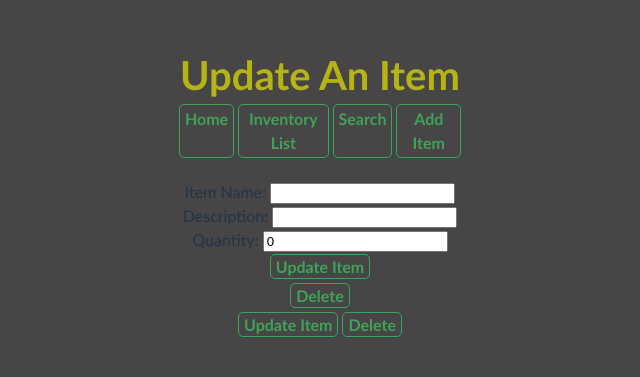
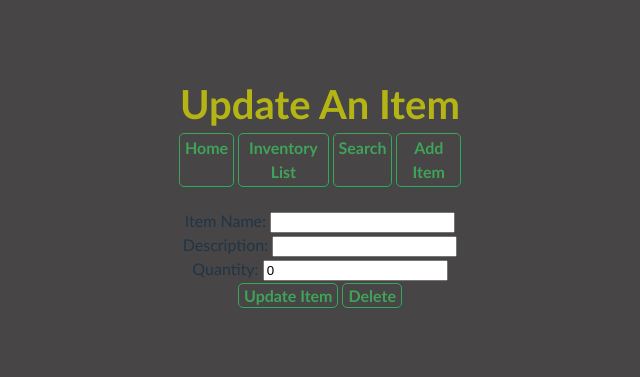
Before and after one commit to elagan6461/inventory_management_repo, a React (Vite) app in the folder client/: page /updateItem/1 in a window 1280 px wide. Shown: the part 207-584 px from the top of the page, without its empty margins (320-960 px from the left). Built offline with nearby package versions, Linux system fonts and the light colour scheme; no server answers.

Commit message:
Update updateItem.jsx
fixing delete

```diff
--- a/client/components/updateItem.jsx
+++ b/client/components/updateItem.jsx
@@ -34,9 +34,9 @@ const UpdateItem = (props) => {
 
         axios.put('http://localhost:8000/api/updateItem/' + id, updatedItem)
             .then((res) => {
-                    // setTitle('');
-                    // setDescription('');
-                    // setQuantity(0);
+                    setTitle('');
+                    setDescription('');
+                    setQuantity(0);
                     console.log(res);
                     navigate('/home')
                 })
@@ -46,15 +46,12 @@ const UpdateItem = (props) => {
     }
 
 
-    const deleteItem = (id, title) => {
-        // e.preventDefault();
+    const deleteItem = () => {
         axios.delete('http://localhost:8000/api/deleteItem/' + id)
-            .then(res => {
-                console.log(`${title} was deleted`);
-                setInventory(inventory.filter(item => item._id!=id));
+            .then(() => {
                 navigate('/home');
             })
-            .catch(err => console.log('inventoryList deleteItem err: ', err))
+            .catch(console.log(err))
     }
 
     return(
@@ -92,16 +89,11 @@ const UpdateItem = (props) => {
                             onChange = {(e) => setQuantity(e.target.value)}
                             value = {quantity}/>
                     </div>
+                    <div id='updateButtons'>
                     <button className='look_like_a_button'>Update Item</button>
+                    <button className='look_like_a_button'  onClick={deleteItem}>Delete</button>
+                    </div>
                 </form>
-            </div>
-            <div id='updateButtons'>
-                {/* <button className='look_like_a_button' onClick={(e) => updateItem}>Update Item</button> */}
-                <button className='look_like_a_button'  onClick={(e) => deleteItem(id, title)}>Delete</button>
-            </div>
-            <div id='updateButtons'>
-            <button onClick="(e) => updateItem" className='look_like_a_button'>Update Item</button>
-            <button onClick={(e) => deleteItem(item._id)} className='look_like_a_button'>Delete</button>
             </div>
         </section>
         </>
```
